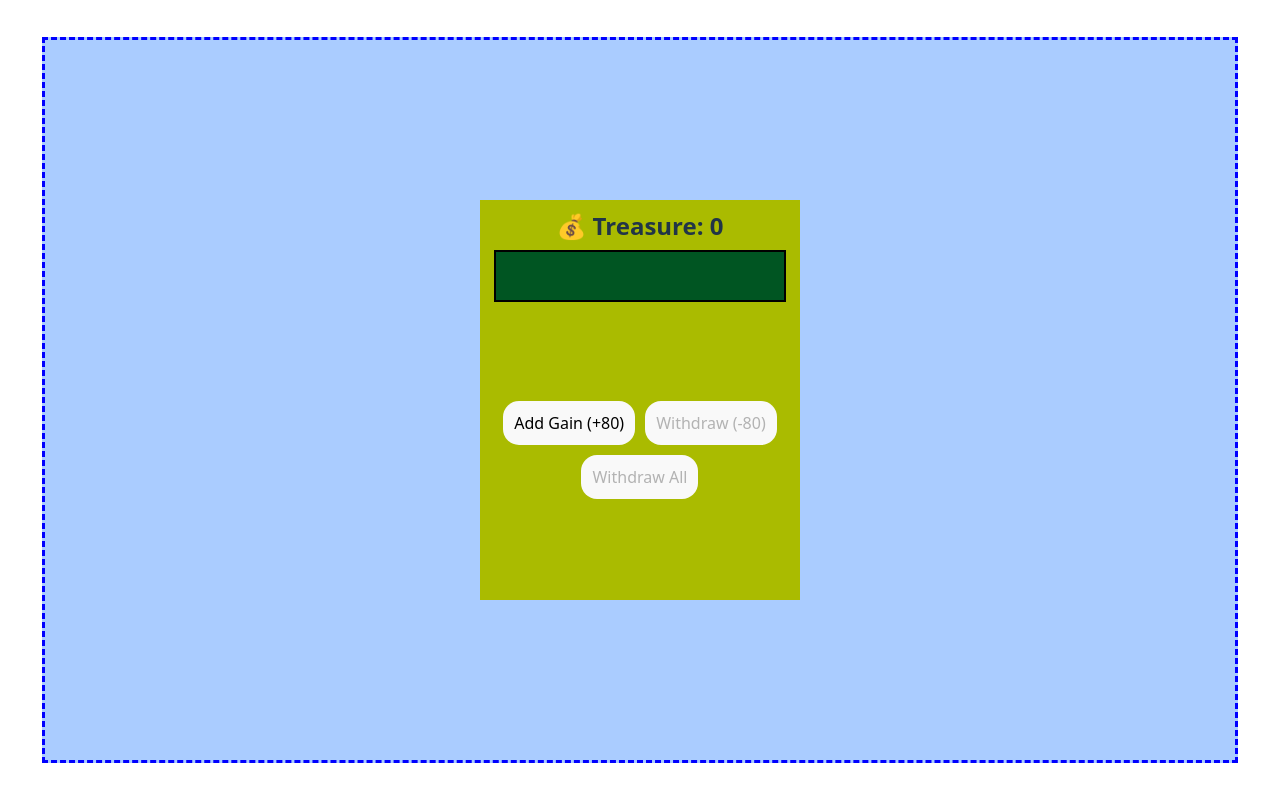
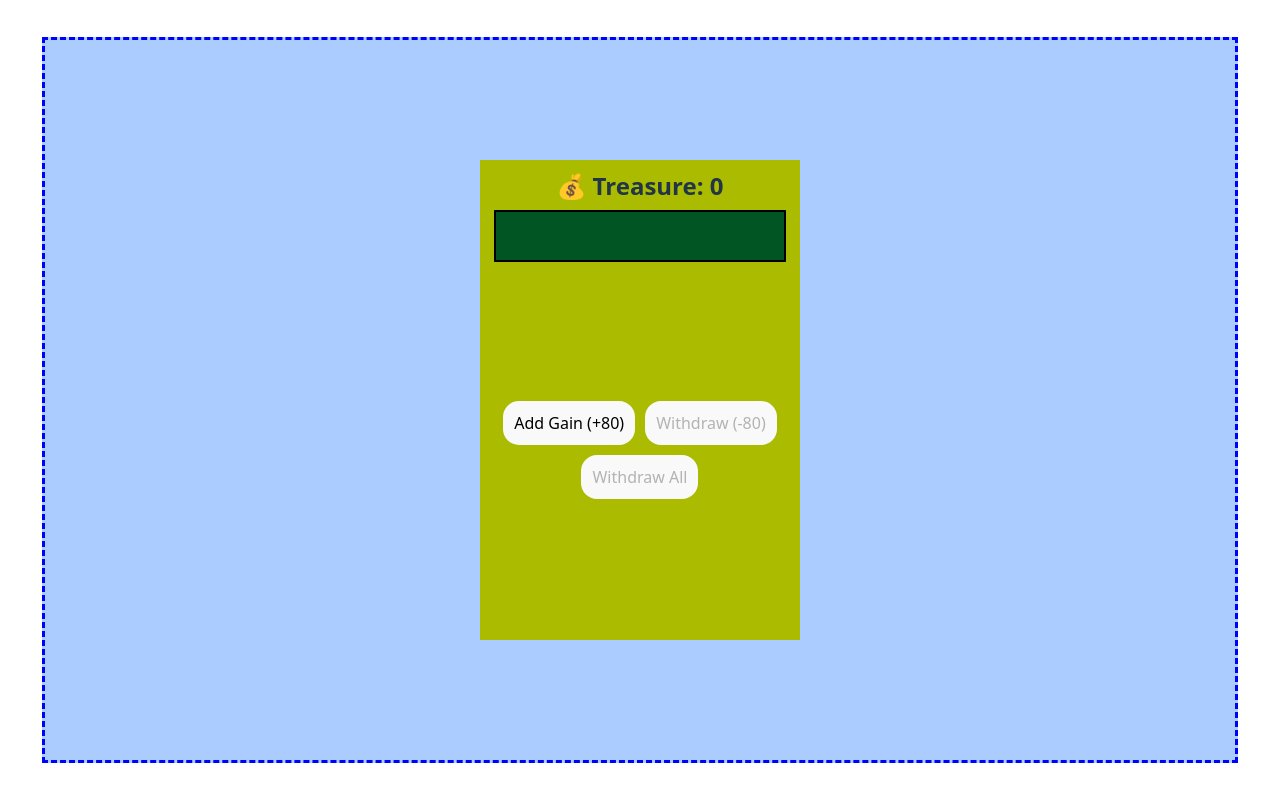
Before and after one commit to royalpriniel/wealth_meter, a React (Vite) app: page / in a window 1280 px wide. Built offline with nearby package versions, Linux system fonts and the light colour scheme.

Commit message:
Update wealthMeter.jsx

```diff
--- a/src/wealthMeter.jsx
+++ b/src/wealthMeter.jsx
@@ -5,10 +5,9 @@ const MAX_WEALTH = 10000;
 const CONTAINER_STYLE = {
   textAlign: 'center',
   width: "20rem",
-  minHeight: "50vh",
+  minHeight: "30rem",
   margin: "auto",
   backgroundColor: "#ab0",
-  position: "relative",
   padding: "0.7%",
   boxSizing: "border-box",
   display: "flex",
```
